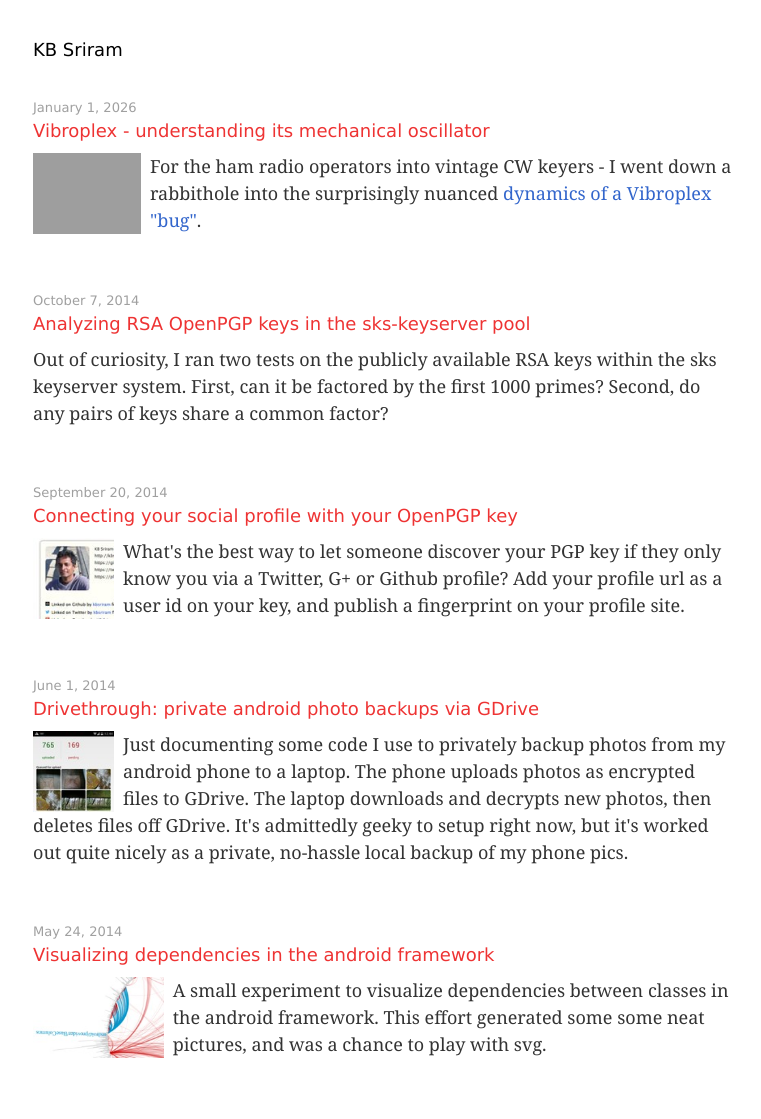
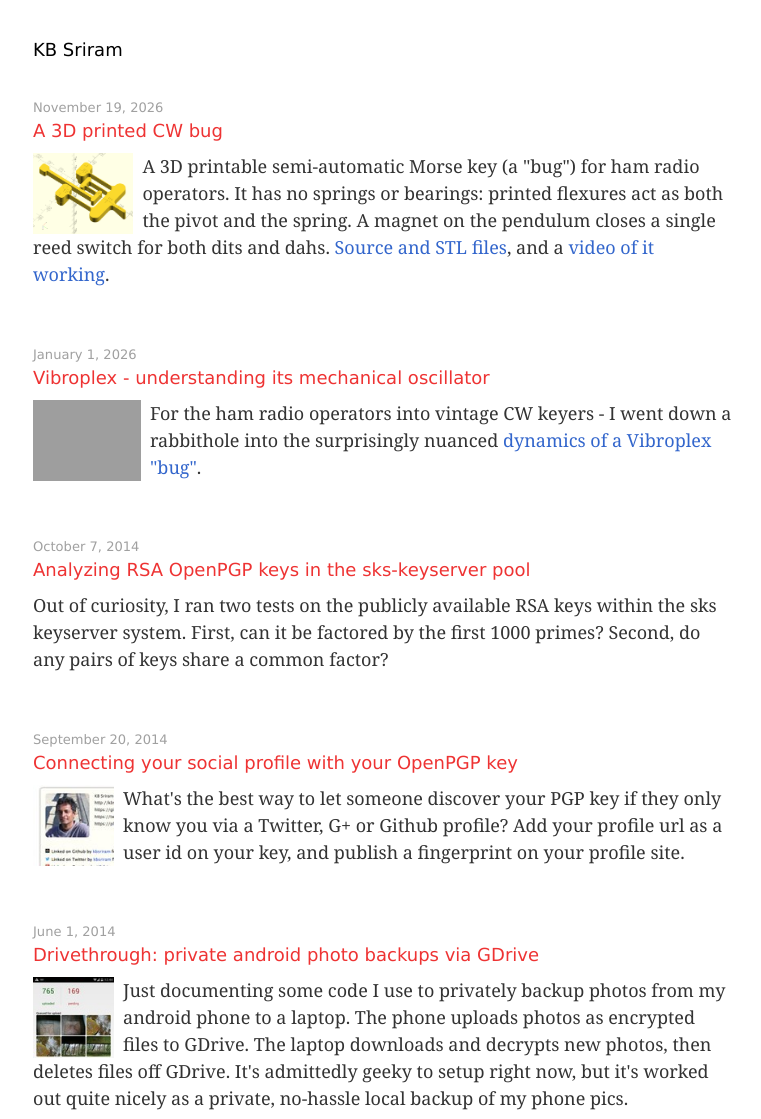
Before and after one commit to kbsriram/kbsriram.github.io, a plain HTML site: page index.html in a window 1280 px wide. Shown: the top 1119 px of the page, without its empty margins (257-1018 px from the left). Drawn offline with Linux system fonts and the light colour scheme; grey boxes are pictures that could not be loaded.

Commit message:
Add 3D printed CW bug entry

```diff
--- a/index.html
+++ b/index.html
@@ -13,6 +13,23 @@
 </head>
 <body>
 <h1>KB Sriram</h1>
+<div class="h-entry hentry">
+<div class="date dt-published published dt-updated updated"><time datetime="2026-11-19">November 19, 2026</time></div>
+<h2 class="p-name entry-title"><a class="u-url u-uid" rel="bookmark" href="2026/11/a-3d-printed-cw-bug.html">A 3D printed CW bug</a></h2>
+<p class="p-summary"><a href="https://github.com/kbsriram/3d-printed-cw-bug">
+   <img
+   src="/media/img/cw_bug_mechanism.png"
+   class="lead_initial"
+   alt="3D printed CW bug mechanism"/>
+</a>
+A 3D printable semi-automatic Morse key (a "bug") for ham radio
+operators. It has no springs or bearings: printed flexures act as both
+the pivot and the spring. A magnet on the pendulum closes a single
+reed switch for both dits and dahs.
+<a href="https://github.com/kbsriram/3d-printed-cw-bug">Source and STL files</a>,
+and a <a href="https://www.youtube.com/watch?v=0ebGyvmV2f0">video of it working</a>.</p>
+<div class="spacer"></div>
+</div>
 <div class="h-entry hentry">
 <div class="date dt-published published dt-updated updated"><time datetime="2026-01-01">January 1, 2026</time></div>
 <h2 class="p-name entry-title"><a class="u-url u-uid" rel="bookmark" href="2026/01/vibroplex-understanding-its-mechanical-oscillator.html">Vibroplex - understanding its mechanical oscillator</a></h2>
@@ -60,17 +77,6 @@ worked out quite nicely as a private, no-hassle local backup of my
 phone pics.</p>
 <div class="spacer"></div>
 </div>
-<div class="h-entry hentry">
-<div class="date dt-published published dt-updated updated"><time datetime="2014-05-24">May 24, 2014</time></div>
-<h2 class="p-name entry-title"><a class="u-url u-uid" rel="bookmark" href="2014/05/visualizing-dependencies-in-the-android-framework.html">Visualizing dependencies in the android framework</a></h2>
-<p class="p-summary"><img
-src="/media/img/lead_initial.jpg"
-class="lead_initial" alt="overall structure"/>
-A small experiment to visualize dependencies between classes in the
-android framework. This effort generated some some neat pictures, and
-was a chance to play with svg.</p>
-<div class="spacer"></div>
-</div>
 <p class="pager"><a rel="prev" href="1.html">Older</a></p>
 <div class="spacer"></div>
 <address class="vcard h-card">
```
Also changed, not shown: 1.html (+11 -15 lines), 2.html (+15 -9 lines), 2026/11/a-3d-printed-cw-bug.html (added, +31 -0 lines), 3.html (+10 -1 lines), media/img/cw_bug_mechanism.png (added), txt/2026/02-3d-printed-cw-bug.txt (added), 5 other files.
